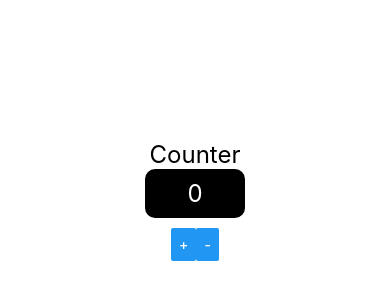
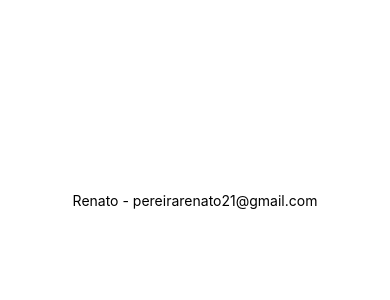
Before and after one commit to renato3x/react-native-studies, a React Native app in the folder exercises/: screen / in a window 390 px wide. Shown: the part 222-522 px from the top of the page. Built offline with nearby package versions, Linux system fonts and the light colour scheme.

Commit message:
add: conditional rendering

```diff
--- a/exercises/src/App.js
+++ b/exercises/src/App.js
@@ -5,10 +5,15 @@ import Fragment from './components/Fragment';
 import MinMax from './components/MinMax';
 import RandomNumber from './components/RandomNumber';
 
-import { View, StyleSheet } from 'react-native';
+import { View, StyleSheet, Text } from 'react-native';
 import DirectRoot from './components/direct/Root';
 import IndirectRoot from './components/indirect/Root';
 import CounterV2 from './components/counterv2/CounterV2';
+import EvenOdd from './components/EvenOdd';
+import Differentiate from './components/Differentiate';
+import RelationsRoot from './components/relations/Root';
+import RelationsChild from './components/relations/Child';
+import LoggedUser from './components/LoggedUser';
 
 // View -> Componente base para a visualização dos outros componentes
 // Text -> Onde colocamos os textos da aplicação mobile
@@ -34,7 +39,21 @@ export default function App() {
       <Counter initial={0} step={5}/> */}
       {/* <DirectRoot/>
       <IndirectRoot/> */}
-      <CounterV2/>
+      {/* <CounterV2/> */}
+      {/* <Differentiate/> */}
+      {/* <EvenOdd number={12}/> */}
+      {/* <RelationsRoot>
+        <RelationsChild name="SEN" lastName="johnqt"/>
+        <RelationsChild name="LOUD" lastName="Less"/>
+        <RelationsChild name="LOUD" lastName="Saadhak"/>
+        <RelationsChild name="LEV" lastName="aspas"/>
+      </RelationsRoot> */}
+      <LoggedUser
+        user={{
+          name: 'Renato',
+          email: 'pereirarenato21@gmail.com',
+        }}
+      />
     </View>
   );
 }
--- /dev/null
+++ b/exercises/src/components/Differentiate.js
@@ -0,0 +1,19 @@
+import { Platform, Text } from "react-native";
+
+/**
+ * O Platform permite acessar informações de qual plataforma
+ * o código está executando, se é Android, iOs, Web ou outros
+ * ou até outras informações
+ */
+
+export default function Differentiate() {
+  if (Platform.OS === 'android') {
+    return <Text>You are using Android!</Text>;
+  }
+
+  if (Platform.OS === 'ios') {
+    return <Text>You are using iOS!</Text>;
+  }
+
+  return <Text>What are you using?</Text>;
+}
--- /dev/null
+++ b/exercises/src/components/EvenOdd.js
@@ -0,0 +1,9 @@
+import { Text } from "react-native";
+
+export default function EvenOdd({ number = 0 }) {
+  return (
+    <>
+      { number % 2 === 0 ? <Text>Even</Text> : <Text>Odd</Text> }
+    </>
+  );
+}
--- /dev/null
+++ b/exercises/src/components/If.js
@@ -0,0 +1,7 @@
+export default function If({ test, children }) {
+  if (test) {
+    return children;
+  }
+
+  return false;
+}
--- /dev/null
+++ b/exercises/src/components/LoggedUser.js
@@ -0,0 +1,12 @@
+import { Text } from 'react-native';
+import If from './If';
+
+export default function LoggedUser({ user = {} }) {
+  return (
+    <>
+      <If test={Object.keys(user).length > 0}>
+        <Text>{ user.name } - { user.email }</Text>
+      </If>
+    </>
+  );
+}
--- /dev/null
+++ b/exercises/src/components/relations/Child.js
@@ -0,0 +1,9 @@
+import { Text } from "react-native";
+
+export default function Child({ name, lastName }) {
+  return (
+    <Text>
+      { name } { lastName }
+    </Text>
+  )
+}
--- /dev/null
+++ b/exercises/src/components/relations/Root.js
@@ -0,0 +1,17 @@
+/**
+ * Children é uma propriedade do React que permite
+ * passar JSX para outros componentes
+ *
+ * <X>
+ *  <Y></Y>
+ *  <Z></Z>
+ * </X>
+ */
+
+export default function Root({ children }) {
+  return (
+    <>
+      { children }
+    </>
+  );
+}
```
